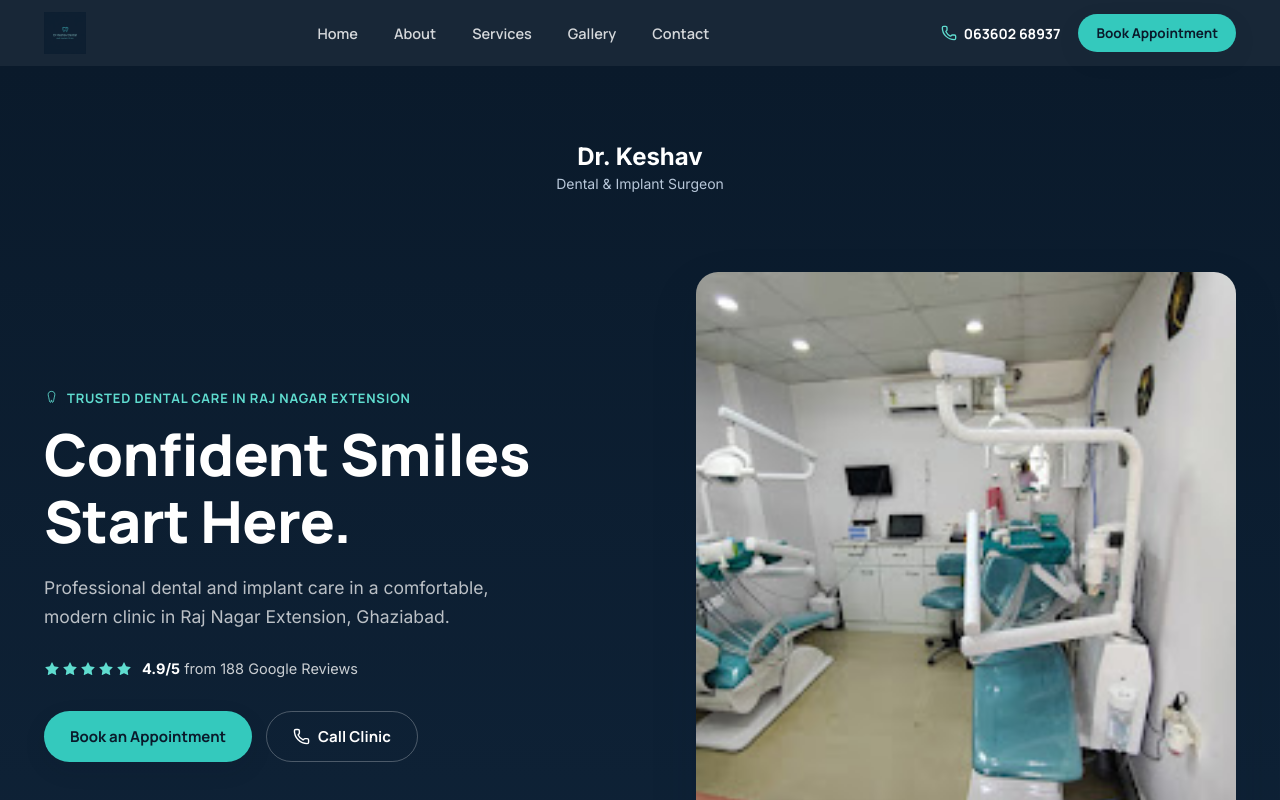
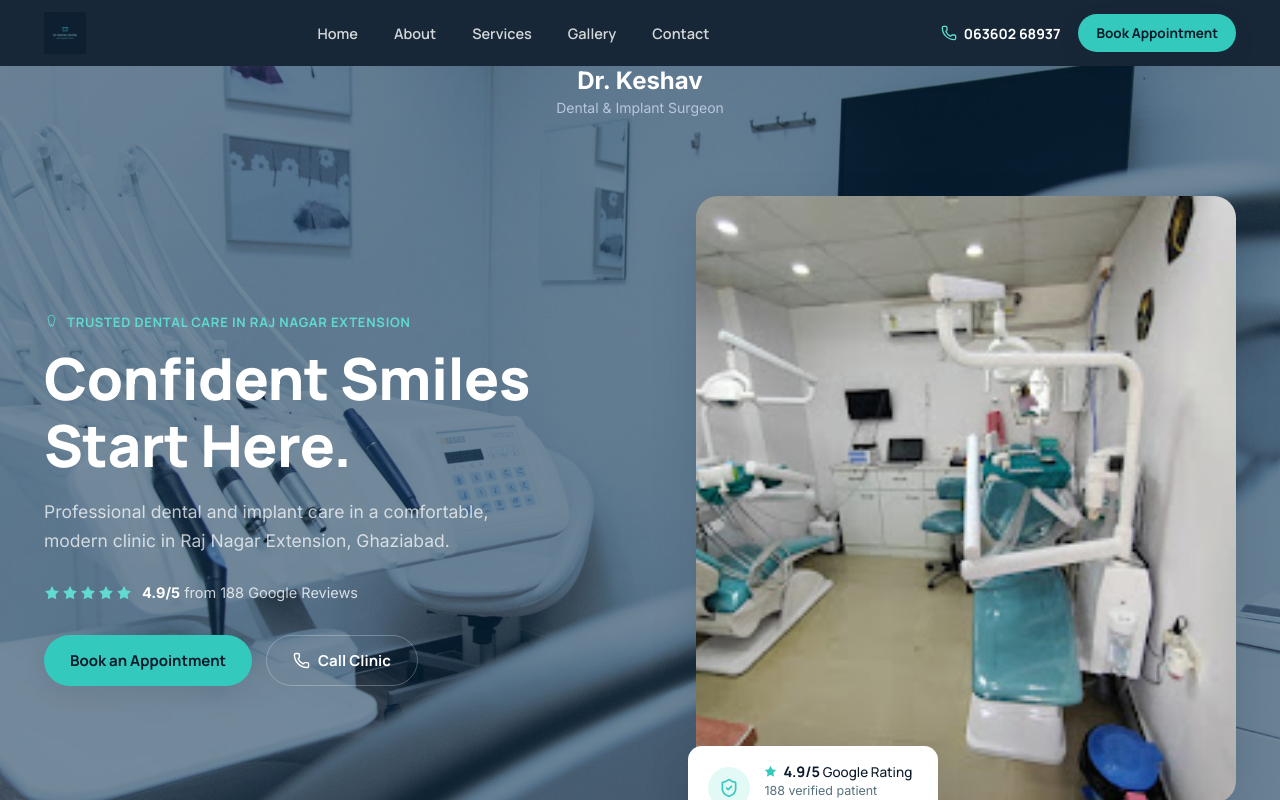
Before and after one commit to shwet070/Dr-Keshav-Dental-Clinic, a React (Vite) app: page / in a window 1280 px wide. Shown: the top 800 px of the page. Built offline with nearby package versions, Linux system fonts and the light colour scheme.

Commit message:
update clinic background image

```diff
--- a/src/components/Hero.css
+++ b/src/components/Hero.css
@@ -1,7 +1,22 @@
 .hero {
-  background: linear-gradient(180deg, var(--navy-900) 0%, var(--navy-800) 100%);
-  padding: 76px 0 110px;
-  overflow: hidden;
+    position: relative;
+    background-image: url('../assets/Clinic-background.jpg');
+    background-size: cover;
+    background-position: center;
+    background-repeat: no-repeat;
+}
+
+.hero::before {
+  content: "";
+  position: absolute;
+  inset: 0;
+  background: rgba(8, 47, 78, 0.55);
+  z-index: 0;
+}
+
+.hero > * {
+    position: relative;
+    z-index: 1;
 }
 
 .hero-inner {
```
Also changed, not shown: src/assets/Clinic-background.jpg (added).
